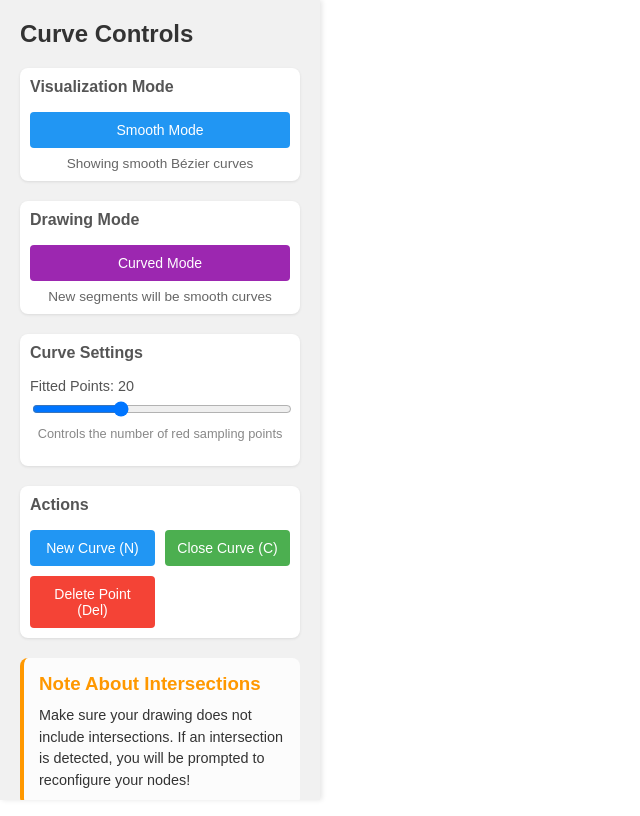
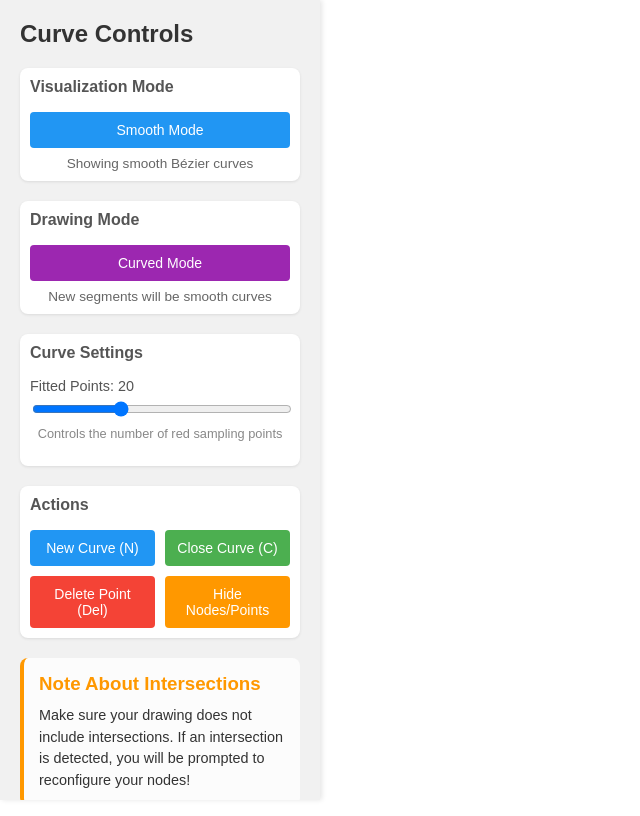
Before and after one commit to alexamelen/CAHSI, a React (Create React App) app: page / in a window 1280 px wide. Shown: the whole page, without its empty margins (0-640 px from the left). Built offline with nearby package versions, Linux system fonts and the light colour scheme.

Commit message:
added toggle for visibility of nodes/fitted points

```diff
--- a/src/CanvasComponent.js
+++ b/src/CanvasComponent.js
@@ -11,6 +11,7 @@ const CanvasComponent = () => {
   const [isStraightMode, setIsStraightMode] = useState(false);
   const [isDiscretized, setIsDiscretized] = useState(false);
   const [segmentLengthRatio, setSegmentLengthRatio] = useState(1.0);
+  const [showNodesAndPoints, setShowNodesAndPoints] = useState(true);
 
   // Utility functions
   const cubicBezierPoint = useCallback((t, p0, cp1, cp2, p3) => {
@@ -39,7 +40,6 @@ const CanvasComponent = () => {
 
     return t > 0 && t < 1 && u > 0 && u < 1;
   };
-
 
   // Get fitted points for discretization
   const getFittedPoints = useCallback((nodes, curveIndex, points = 20) => {
@@ -171,10 +171,10 @@ const CanvasComponent = () => {
         context.lineTo(endX, endY);
         context.stroke();
 
-        // Visual marker at segment end (optional)
+        // Always show blue dot at segment end (even when nodes are hidden)
         context.beginPath();
         context.arc(endX, endY, 2, 0, Math.PI * 2);
-        context.fillStyle = 'rgba(0, 0, 255, 0.5)';
+        context.fillStyle = 'rgba(0, 0, 255, 1)';
         context.fill();
       }
     } else {
@@ -210,6 +210,8 @@ const CanvasComponent = () => {
   }, [isDiscretized, numPoints, segmentLengthRatio, getFittedPoints]);
 
   const plotBezierPoints = useCallback((context, nodes, curveIndex, points = 20) => {
+    if (!showNodesAndPoints) return;
+
     const fittedPoints = getFittedPoints(nodes, curveIndex, points);
 
     context.fillStyle = "red";
@@ -218,7 +220,7 @@ const CanvasComponent = () => {
       context.arc(point.x, point.y, 2, 0, Math.PI * 2);
       context.fill();
     });
-  }, [getFittedPoints]);
+  }, [getFittedPoints, showNodesAndPoints]);
 
   const draw = useCallback((context) => {
     // Clear the canvas
@@ -226,7 +228,8 @@ const CanvasComponent = () => {
 
     // Draw all curves
     curvesRef.current.forEach((curve, curveIndex) => {
-      // Draw control points (nodes)
+      // Draw control points (nodes) - only if showNodesAndPoints is true
+      if (showNodesAndPoints) {
         curve.forEach(node => {
           context.beginPath();
           context.arc(node.x, node.y, node.radius, 0, Math.PI * 2);
@@ -242,6 +245,7 @@ const CanvasComponent = () => {
             context.fillText('(straight)', node.x + 15, node.y - 15);
           }
         });
+      }
 
       // Only draw curves if we have at least 2 points
       if (curve.length > 1) {
@@ -270,13 +274,11 @@ const CanvasComponent = () => {
             context.lineTo(endX, endY);
             context.stroke();
 
-            // Visualize gap (optional)
-            if (segmentLengthRatio < 1) {
+            // Always show blue dot at segment end (even when nodes are hidden)
             context.beginPath();
             context.arc(endX, endY, 2, 0, Math.PI * 2);
             context.fillStyle = 'rgba(0, 0, 255, 1)';
             context.fill();
-            }
           }
         } else {
           // SMOOTH CURVE MODE
@@ -311,7 +313,8 @@ const CanvasComponent = () => {
           context.stroke();
         }
 
-        // Draw fitted points (red dots)
+        // Draw fitted points (red dots) - only if showNodesAndPoints is true
+        if (showNodesAndPoints) {
           context.fillStyle = "red";
           fittedPoints.forEach(point => {
             context.beginPath();
@@ -319,36 +322,12 @@ const CanvasComponent = () => {
             context.fill();
           });
         }
+      }
     });
 
     // Draw faint connection lines in gaps (optional visual guide)
-    if (isDiscretized && segmentLengthRatio < 1) {
-      context.strokeStyle = 'rgba(0, 0, 0, 0.1)';
-      context.setLineDash([2, 2]);
-      curvesRef.current.forEach((curve, curveIndex) => {
-        if (curve.length > 1) {
-          const isClosed = closedCurvesRef.current.has(curveIndex);
-          const fittedPoints = getFittedPoints(curve, curveIndex, numPoints);
 
-          for (let i = 0; i < fittedPoints.length; i++) {
-            const current = fittedPoints[i];
-            const next = fittedPoints[(i + 1) % fittedPoints.length];
-
-            if (!isClosed && i === fittedPoints.length - 1) continue;
-
-            const gapStartX = current.x + (next.x - current.x) * segmentLengthRatio;
-            const gapStartY = current.y + (next.y - current.y) * segmentLengthRatio;
-
-            context.beginPath();
-            context.moveTo(gapStartX, gapStartY);
-            context.lineTo(next.x, next.y);
-            context.stroke();
-          }
-        }
-      });
-      context.setLineDash([]);
-    }
-  }, [numPoints, isDiscretized, segmentLengthRatio, getFittedPoints]);
+  }, [numPoints, isDiscretized, segmentLengthRatio, getFittedPoints, showNodesAndPoints]);
 
   // Canvas setup
   useEffect(() => {
@@ -568,10 +547,6 @@ const CanvasComponent = () => {
     }
   }, [draw, handleClick, doLinesIntersect, within]);
 
-
-
-
-  // Update handleMouseDown to store original position
   const handleMouseDown = useCallback((e) => {
     const canvas = canvasRef.current;
     const rect = canvas.getBoundingClientRect();
@@ -617,8 +592,6 @@ const CanvasComponent = () => {
       draw(context);
     }
   }, [draw]);
-
-
 
   const deleteNode = useCallback((target) => {
     if (!target) return;
@@ -753,7 +726,9 @@ const CanvasComponent = () => {
     }
   }, [draw, doLinesIntersect]);
 
-
+  const toggleNodesAndPointsVisibility = useCallback(() => {
+    setShowNodesAndPoints(prev => !prev);
+  }, []);
 
   // Keyboard event
   useEffect(() => {
@@ -800,6 +775,8 @@ const CanvasComponent = () => {
         isDiscretized={isDiscretized}
         segmentLengthRatio={segmentLengthRatio}
         onSegmentLengthChange={handleSegmentLengthChange}
+        showNodesAndPoints={showNodesAndPoints}
+        onToggleNodesAndPoints={toggleNodesAndPointsVisibility}
       />
       <canvas
         ref={canvasRef}
--- a/src/ControlsPanel.js
+++ b/src/ControlsPanel.js
@@ -11,6 +11,8 @@ const ControlsPanel = ({
   isDiscretized,
   segmentLengthRatio,
   onSegmentLengthChange,
+  showNodesAndPoints,
+  onToggleNodesAndPoints,
 }) => {
   const [isStraightMode, setIsStraightMode] = useState(false);
 
@@ -237,6 +239,20 @@ const ControlsPanel = ({
           >
             Delete Point (Del)
           </button>
+          <button
+            onClick={onToggleNodesAndPoints}
+            style={{
+              padding: '10px',
+              fontSize: '14px',
+              backgroundColor: '#FF9800',
+              color: 'white',
+              border: 'none',
+              borderRadius: '4px',
+              cursor: 'pointer',
+            }}
+          >
+            {showNodesAndPoints ? 'Hide Nodes/Points' : 'Show Nodes/Points'}
+          </button>
         </div>
       </div>
 
```
Lines whose indentation alone changed are shown as unchanged.
